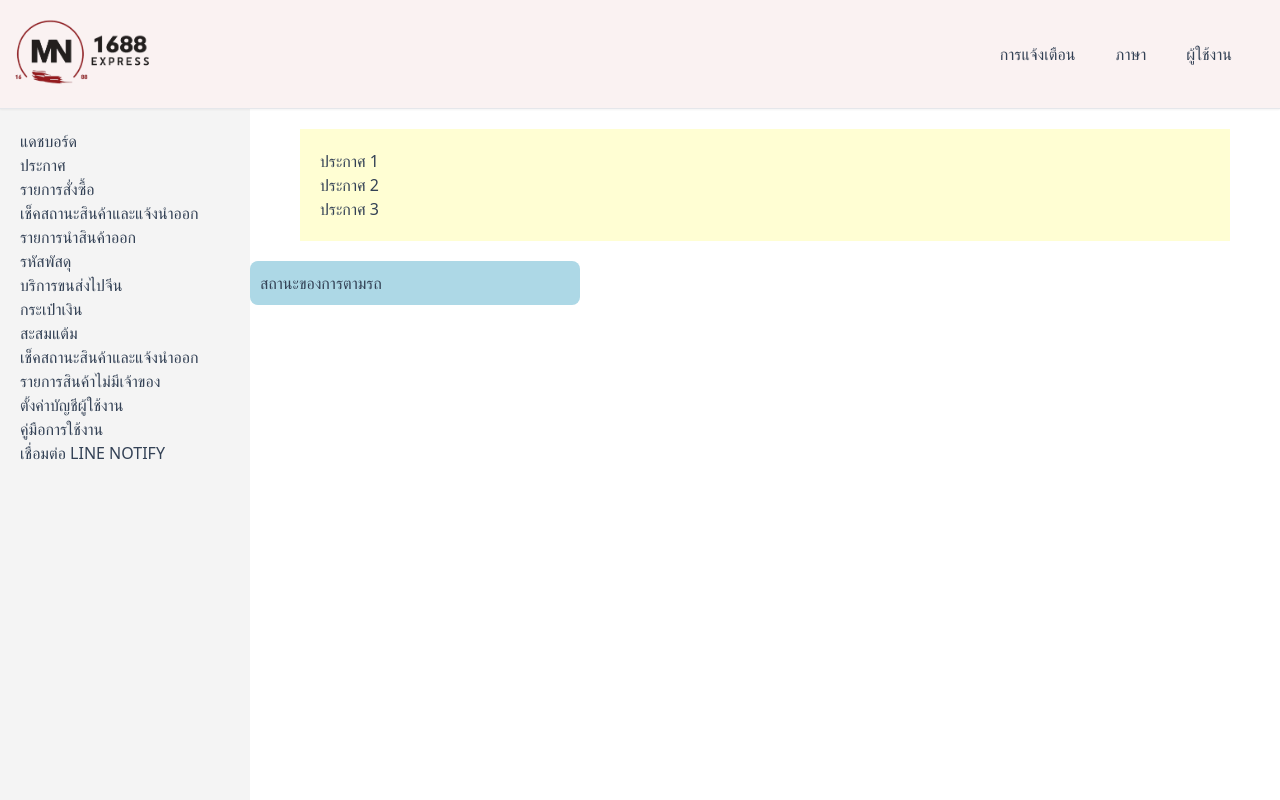
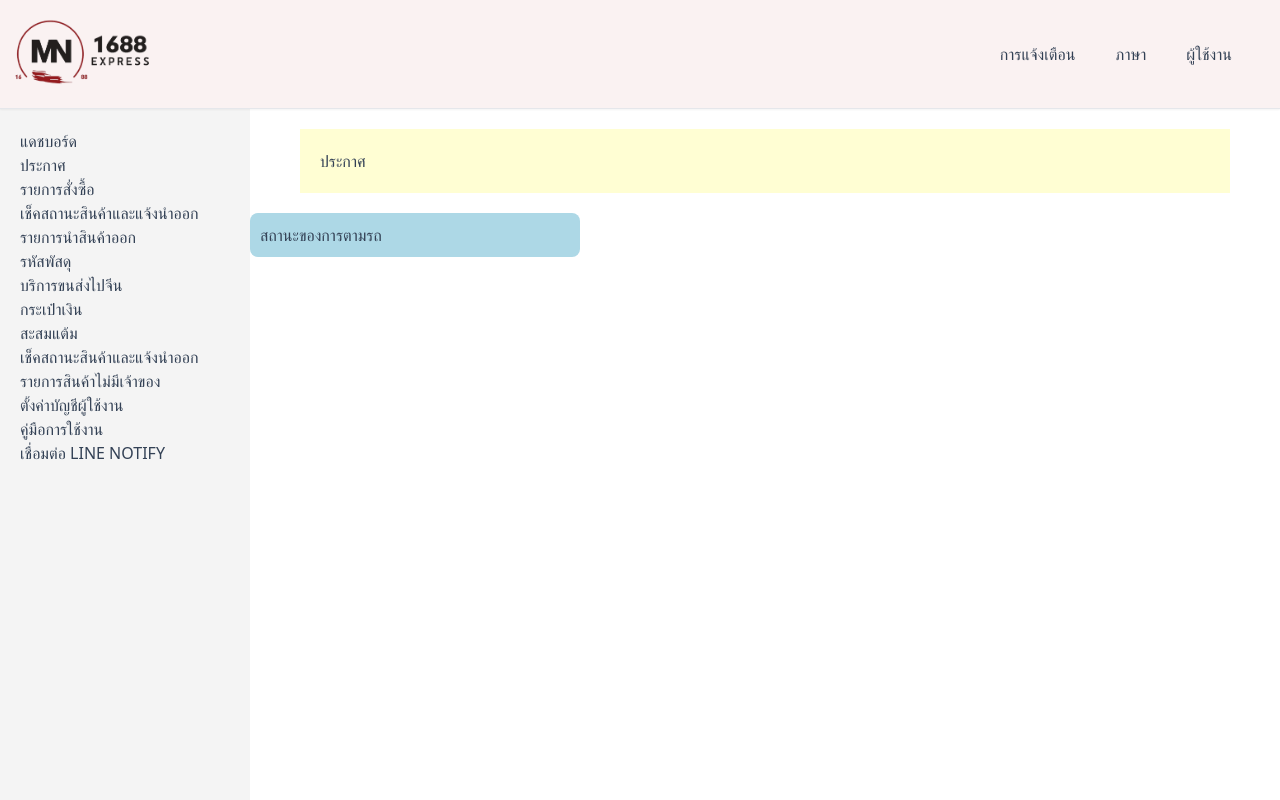
Before and after one commit to Bright2704/mn_web, a Next.js app: page /dashboard in a window 1280 px wide. Shown: the top 800 px of the page. Built offline with nearby package versions, Linux system fonts and the light colour scheme.

Commit message:
change anouncement

```diff
--- a/app/user/components/Annoucement.tsx
+++ b/app/user/components/Annoucement.tsx
@@ -4,16 +4,11 @@ import React from 'react';
 const Announcement = () => {
     return (
         <div className="announment">
-            <h2>
-                ประกาศ 1
-            </h2>
-            <h2>
-                ประกาศ 2
-            </h2>
-            <h2>
-                ประกาศ 3
-            </h2>
+            <div className='announment-sub'>
+                    ประกาศ
+            </div>
         </div>
+
     );
 };
 
--- a/styles/globals.css
+++ b/styles/globals.css
@@ -45,13 +45,6 @@
 .sidebar ul li:hover .submenu {
     display: block; /* Show submenu on hover */
 }
-.dashboard {
-    padding: 20px;
-    margin: 20px 50px;
-    background-color: #FFFED3;
-    /* display: ; */
-    /* position:fixed; */
-}
 
 .content {
     display: grid;
@@ -64,14 +57,22 @@
     padding: 10px;
     border-radius: 8px;
 }
-.annoucement {
+.dashboard {
+    padding: 20px;
+    margin: 20px 50px;
+    background-color: #FFFED3;
+    display: block;
+    /* position:fixed; */
+}
+.dashboard annoucement {
     background-color: #666;
-    padding: 100px;
-    border-radius: 10px;
+    /* padding: 100px; */
+    /* border-radius: 10px; */
 }
-.annoucement h2{
-    display: flex;
-    color: #333;
+.dashboard annoucement-sub{
+    border: #0e0101;
+    display: flexbox;
+    color: #c96969;
     height: 100px;
     width: 100%;
     padding: 5px 10px;
```
